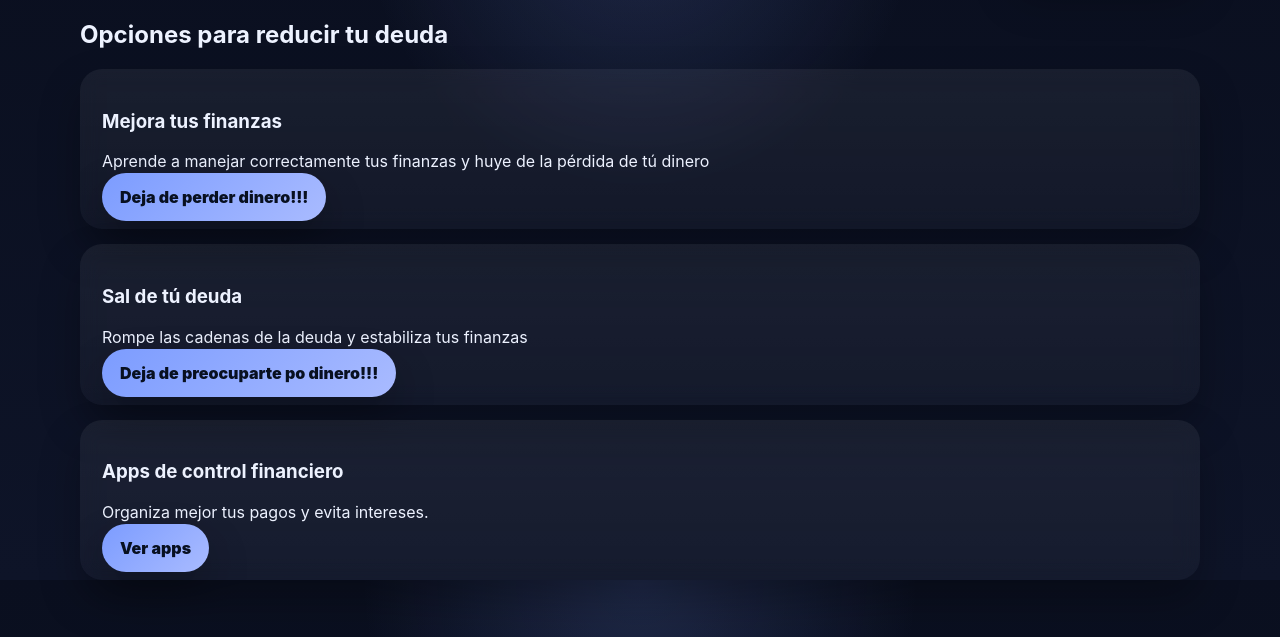
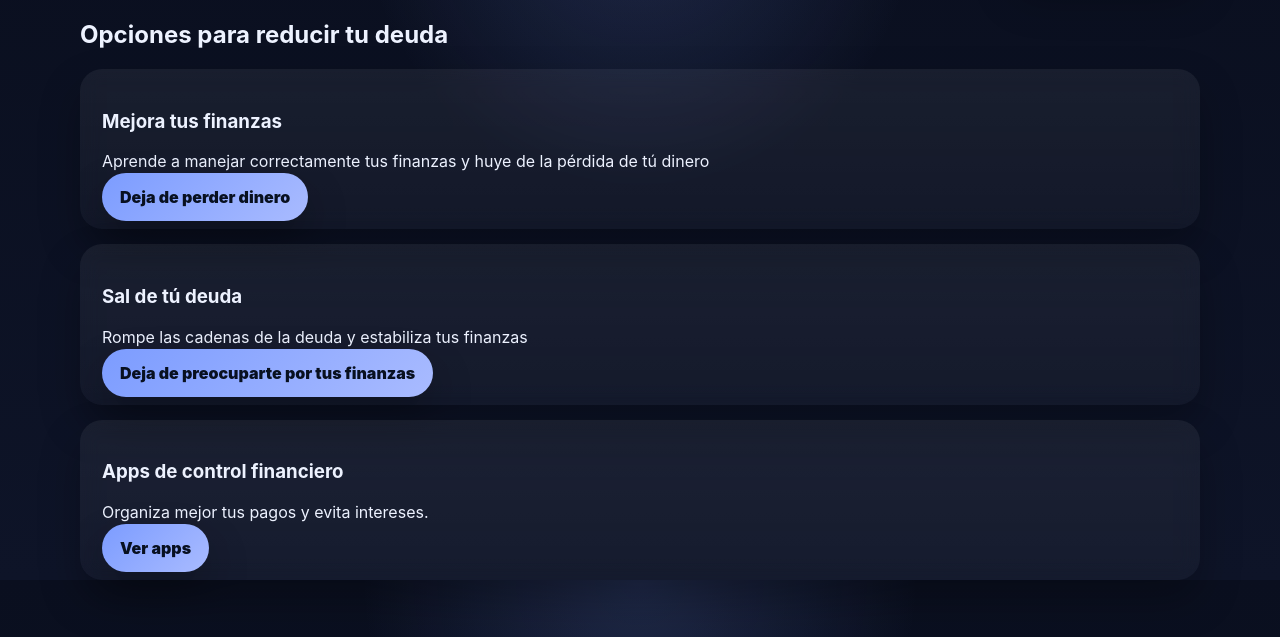
Before and after one commit to DanielMB2003/debt-safe, a FastAPI app: page /recomendaciones in a window 1280 px wide. Shown: the part 92-729 px from the top of the page. Run offline with FastAPI, Linux system fonts and the light colour scheme.

Commit message:
Mejoras menores

```diff
--- a/app/static/css/styles.css
+++ b/app/static/css/styles.css
@@ -61,7 +61,7 @@ body {
   font-weight: 1000;
   cursor: pointer;
   box-shadow: var(--shadow);
-  gap: 10px;
+  gap: 100px;
 }
 
 .hero {
--- a/app/templates/recomendaciones.html
+++ b/app/templates/recomendaciones.html
@@ -8,13 +8,13 @@
   <div class="card" style="margin-top:15px; border:1px">
     <h3>Mejora tus finanzas</h3>
     <p>Aprende a manejar correctamente tus finanzas y huye de la pérdida de tú dinero</p>
-    <a href="https://go.hotmart.com/I105587530N" class="btn-primary" style="margin-top:15px; border:1px">Deja de perder dinero!!!</a>
+    <a href="https://go.hotmart.com/I105587530N" class="btn-primary" style="margin-top:15px; border:1px">Deja de perder dinero</a>
   </div>
 
   <div class="card" style="margin-top:15px; border:1px">
     <h3>Sal de tú deuda</h3>
     <p>Rompe las cadenas de la deuda y estabiliza tus finanzas</p>
-    <a href="https://go.hotmart.com/I105587530N" class="btn-primary" style="margin-top:15px; border:1px">Deja de preocuparte po dinero!!!</a>
+    <a href="https://go.hotmart.com/X105587612I?dp=1" class="btn-primary" style="margin-top:15px; border:1px">Deja de preocuparte por tus finanzas</a>
   </div>
 
   <div class="card" style="margin-top:15px; border:1px">
```
